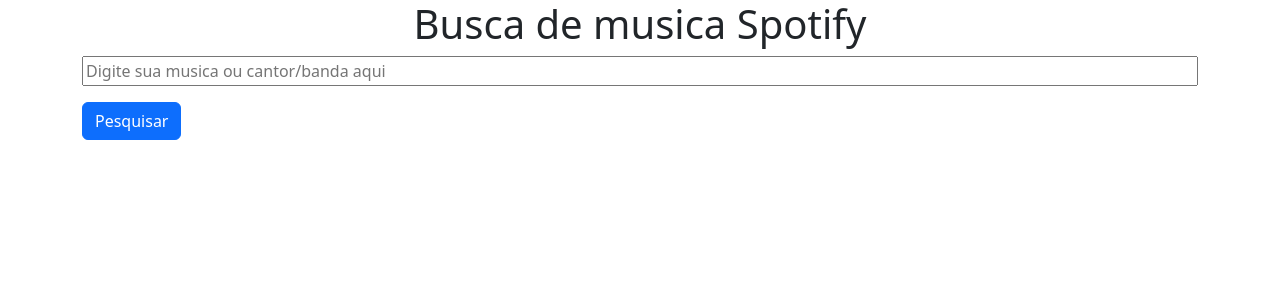
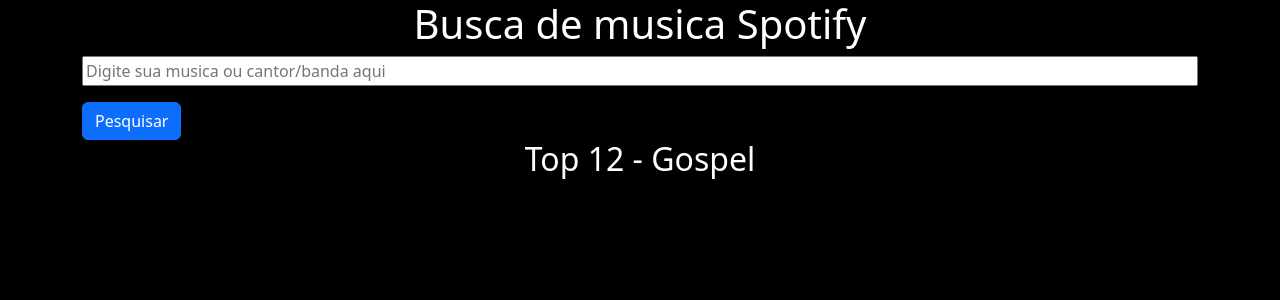
Before and after one commit to williamrx777/spotifyapi, a Flask app: page / in a window 1280 px wide. Shown: the top 300 px of the page. Run offline with Flask 2, Linux system fonts and the light colour scheme; data that the repository does not hold is empty.

Commit message:
Secund commit

```diff
--- a/app.py
+++ b/app.py
@@ -8,7 +8,42 @@
         musicas = request.form['nome']
         return redirect(url_for('musicas',nome=musicas))
     else:
-        return render_template('index.html')
+        url = "https://spotify23.p.rapidapi.com/playlist_tracks/"
+
+        querystring = {"id":"6yEH3EWPkCaKn21BCc3yCN","offset":"0","limit":"100"}
+
+        headers = {
+	        "X-RapidAPI-Key": "a20c999515msh9ad00c73d2b660ap1c376ajsn2046be0cfe12",
+	        "X-RapidAPI-Host": "spotify23.p.rapidapi.com"
+        }
+
+        response = requests.request("GET", url, headers=headers, params=querystring)
+        res = response.json()
+        link = res['items'][0]['track']['uri']
+        imagem = res['items'][0]['track']['album']['images'][1]['url']
+        link1 = res['items'][1]['track']['uri']
+        imagem1 = res['items'][1]['track']['album']['images'][1]['url']
+        link2 = res['items'][2]['track']['uri']
+        imagem2 = res['items'][2]['track']['album']['images'][1]['url']
+        link3 = res['items'][3]['track']['uri']
+        imagem3 = res['items'][3]['track']['album']['images'][1]['url']
+        link4 = res['items'][4]['track']['uri']
+        imagem4 = res['items'][4]['track']['album']['images'][1]['url']
+        link5 = res['items'][5]['track']['uri']
+        imagem5 = res['items'][5]['track']['album']['images'][1]['url']
+        link6 = res['items'][6]['track']['uri']
+        imagem6 = res['items'][6]['track']['album']['images'][1]['url']
+        link7 = res['items'][7]['track']['uri']
+        imagem7 = res['items'][7]['track']['album']['images'][1]['url']
+        link8 = res['items'][8]['track']['uri']
+        imagem8 = res['items'][8]['track']['album']['images'][1]['url']
+        link9 = res['items'][9]['track']['uri']
+        imagem9 = res['items'][9]['track']['album']['images'][1]['url']
+        link10 = res['items'][10]['track']['uri']
+        imagem10 = res['items'][10]['track']['album']['images'][1]['url']
+        link11 = res['items'][11]['track']['uri']
+        imagem11 = res['items'][11]['track']['album']['images'][1]['url']
+        return render_template('index.html',link=link,imagem=imagem,link1=link1,imagem1=imagem1,link2=link2,imagem2=imagem2,link3=link3,imagem3=imagem3,link4=link4,imagem4=imagem4,link5=link5,imagem5=imagem5,link6=link6,imagem6=imagem6,link7=link7,imagem7=imagem7,link8=link8,imagem8=imagem8,link9=link9,imagem9=imagem9,link10=link10,imagem10=imagem10,link11=link11,imagem11=imagem11)
 @app.route('/musicas/<nome>')
 def musicas(nome=None):
     url = "https://spotify23.p.rapidapi.com/search/"
--- /dev/null
+++ b/static/style.css
@@ -0,0 +1,7 @@
+body {
+    background-color: black;
+}
+
+h1, h2 {
+    color: white;
+}
--- a/templates/base.html
+++ b/templates/base.html
@@ -5,6 +5,7 @@
     <meta http-equiv="X-UA-Compatible" content="IE=edge">
     <meta name="viewport" content="width=device-width, initial-scale=1.0">
     <link href="https://cdn.jsdelivr.net/npm/bootstrap@5.2.3/dist/css/bootstrap.min.css" rel="stylesheet" integrity="sha384-rbsA2VBKQhggwzxH7pPCaAqO46MgnOM80zW1RWuH61DGLwZJEdK2Kadq2F9CUG65" crossorigin="anonymous">
+    <link rel="stylesheet" href="/static/style.css">
     <title>Spotify</title>
 </head>
 <body>
--- a/templates/index.html
+++ b/templates/index.html
@@ -11,6 +11,46 @@
         <button type="submit" class="btn btn-primary " value="submit">Pesquisar</button>
     </div>
 </form>
-
+<h2 class="h2 text-center"> Top 12 - Gospel</h2>
+<div class="container container-fluid">
+    <div class="d-flex flex-row mb-3 flex-wrap">
+        <a class="p-2" href="{{link}}">
+            <img src="{{imagem}}" alt="">
+        </a>
+        <a class="p-2" href="{{link1}}">
+            <img src="{{imagem1}}" alt="">
+        </a>
+        <a class="p-2" href="{{link2}}">
+            <img src="{{imagem2}}" alt="">
+        </a>
+        <a class="p-2" href="{{link3}}">
+            <img src="{{imagem3}}" alt="">
+        </a>
+        <a class="p-2" href="{{link4}}">
+            <img src="{{imagem4}}" alt="">
+        </a>
+        <a class="p-2" href="{{link5}}">
+            <img src="{{imagem5}}" alt="">
+        </a>
+        <a class="p-2" href="{{link6}}">
+            <img src="{{imagem6}}" alt="">
+        </a>
+        <a class="p-2" href="{{link7}}">
+            <img src="{{imagem7}}" alt="">
+        </a>
+        <a class="p-2" href="{{link8}}">
+            <img src="{{imagem8}}" alt="">
+        </a>
+        <a class="p-2" href="{{link9}}">
+            <img src="{{imagem9}}" alt="">
+        </a>
+        <a class="p-2" href="{{link10}}">
+            <img src="{{imagem10}}" alt="">
+        </a>
+        <a class="p-2" href="{{link11}}">
+            <img src="{{imagem11}}" alt="">
+        </a>
+    </div>
+    </div>
 
 {% endblock %}
```
